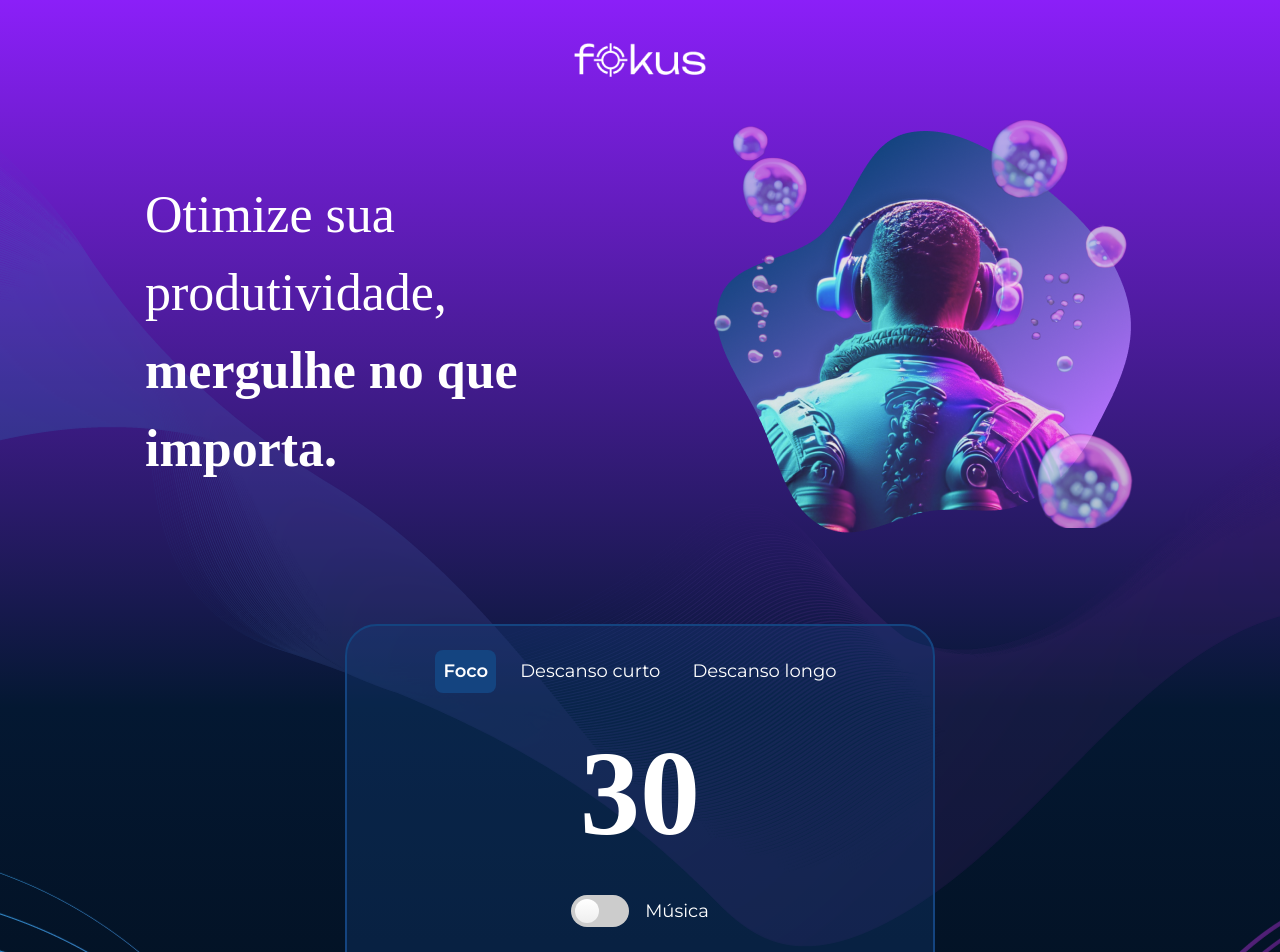
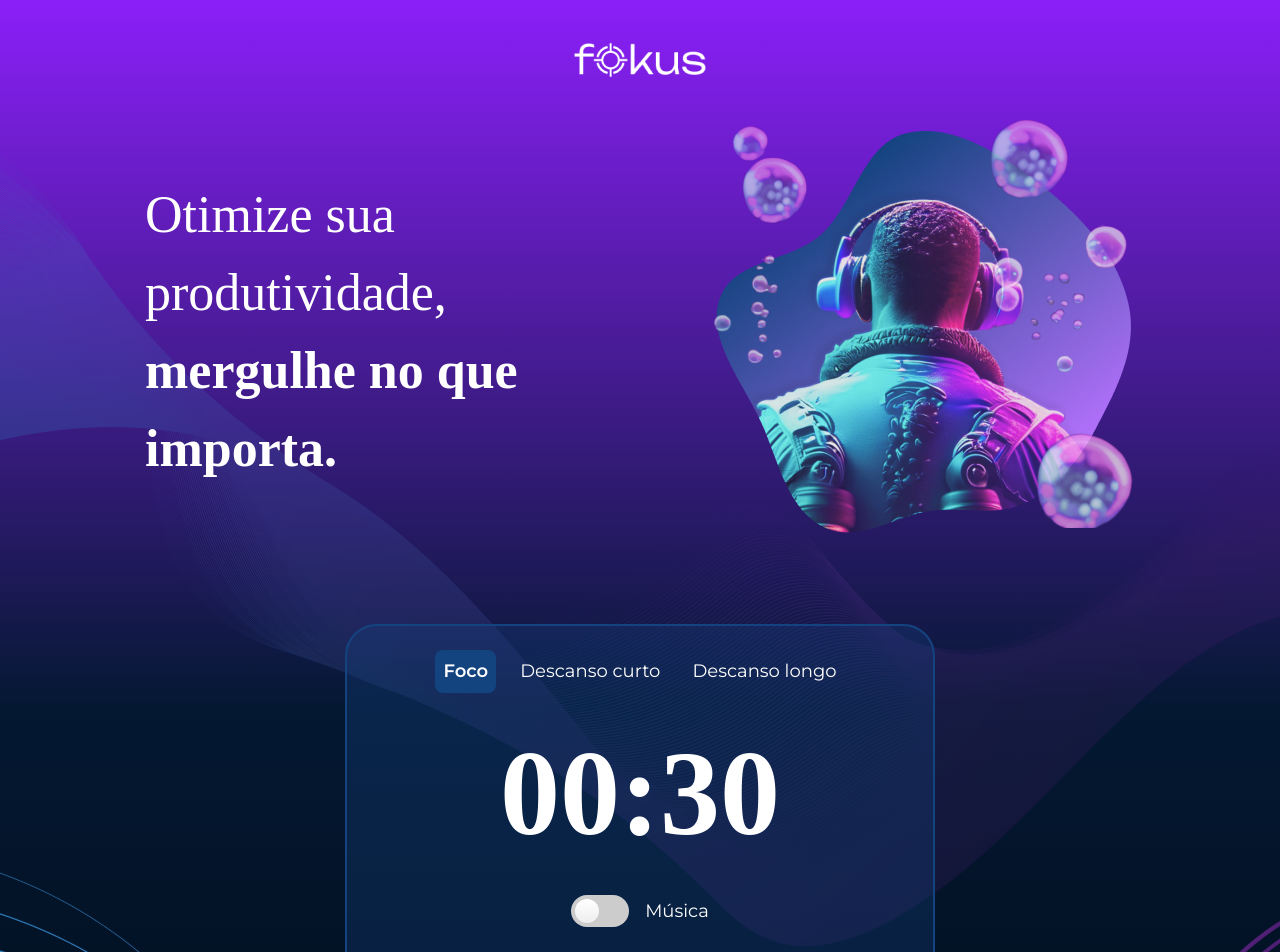
Before and after one commit to rogerdgela/fokus-react, a React (Vite) app: page / in a window 1280 px wide. Shown: the top 952 px of the page. Built offline with nearby package versions, Linux system fonts and the light colour scheme; a web font is replaced by a local one.

Commit message:
Implementando o estado global no timer e formatando o tempo do cronômetro

```diff
--- a/src/components/Cronometro/Timer/index.jsx
+++ b/src/components/Cronometro/Timer/index.jsx
@@ -1,5 +1,13 @@
+import { useCronometroStore } from "../../../store";
 import styles from "./styles.module.css";
 
 export default function Timer() {
-  return <div className={styles["cronometer-timer"]}>30</div>;
+    const tempoEmSegundos = useCronometroStore((estado) => estado.tempoEmSegundos);
+    const tempo = new Date(tempoEmSegundos * 1000);
+    const tempoFormatado = tempo.toLocaleTimeString("pt-BR", {
+        minute: "2-digit",
+        second: "2-digit",
+    });
+
+    return <div className={styles["cronometer-timer"]}>{tempoFormatado}</div>;
 }
```
